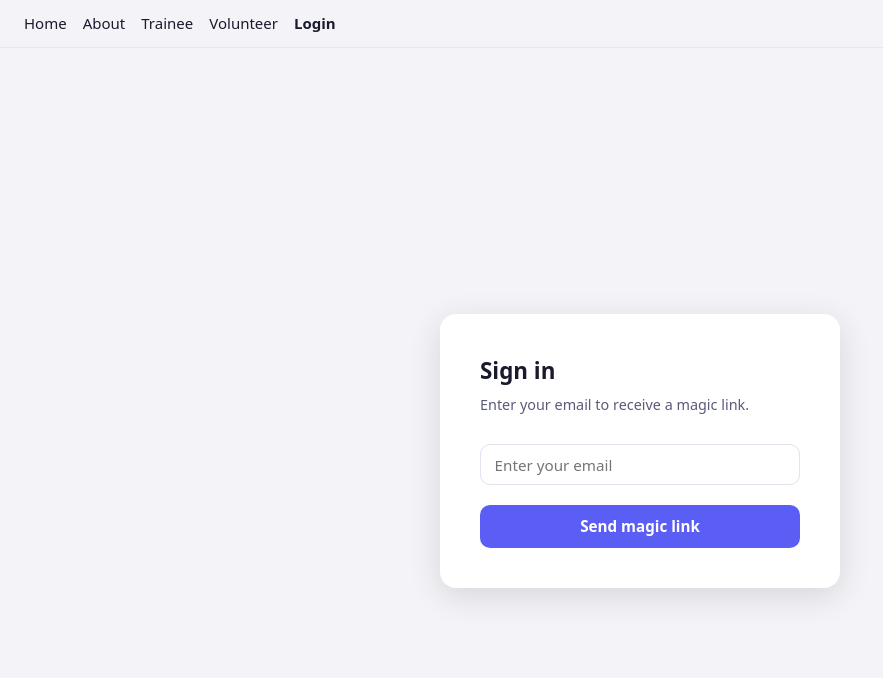
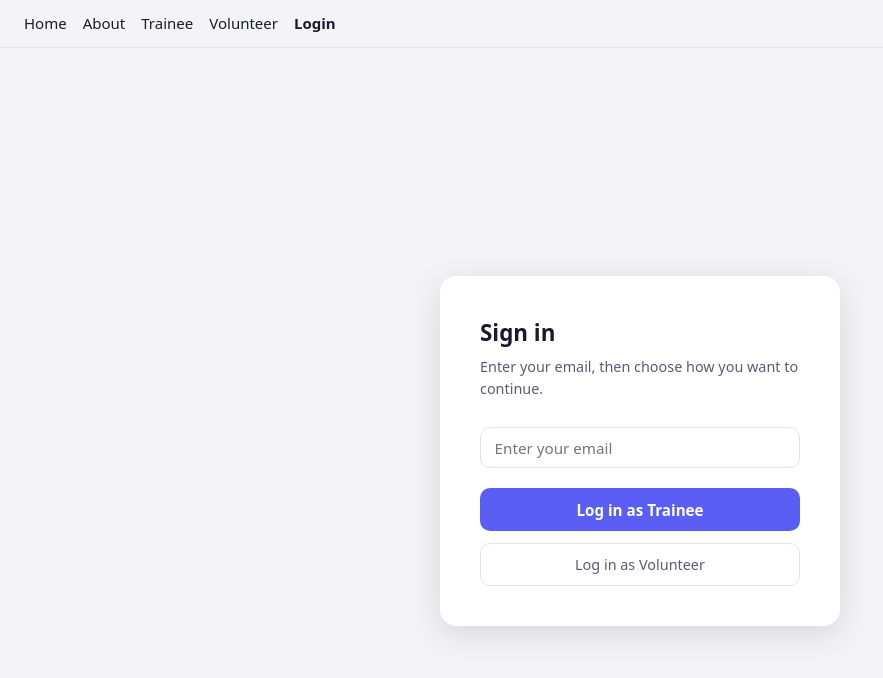
Before and after one commit to theangelskies/Pair-Scheduling, a React (Vite) app in the folder frontend/: page /login in a window 1280 px wide. Shown: the top 678 px of the page, without its empty margins (0-883 px from the left). Built offline with nearby package versions, Linux system fonts and the light colour scheme; no server answers.

Commit message:
Enhance login flow by allowing role selection and updating magic link functionality

```diff
--- a/frontend/src/routes/auth.callback.tsx
+++ b/frontend/src/routes/auth.callback.tsx
@@ -1,7 +1,13 @@
 import { createFileRoute, Link, useNavigate } from '@tanstack/react-router'
 import { useEffect, useState } from 'react'
 import { supabase } from '../services/supabaseClient'
-import { goToRoleHome, isOnboardingResponse, loadCurrentUser } from '../services/profile'
+import api from '../services/api'
+import {
+  goToRoleHome,
+  isOnboardingResponse,
+  loadCurrentUser,
+  saveCurrentUser,
+} from '../services/profile'
 import styles from './login.module.css'
 
 export const Route = createFileRoute('/auth/callback')({
@@ -14,6 +20,11 @@ function readHashError(): string | null {
   const description = params.get('error_description')
   if (description) return description.replace(/\+/g, ' ')
   return params.get('error')
+}
+
+function readRequestedRole(metadata: Record<string, unknown> | undefined) {
+  const role = metadata?.role
+  return role === 'trainee' || role === 'volunteer' ? role : null
 }
 
 function AuthCallback() {
@@ -34,6 +45,24 @@ function AuthCallback() {
         const user = await loadCurrentUser(data.session.user.email)
 
         if (isOnboardingResponse(user)) {
+          // The role picked on the login page ("Log in as Trainee/Volunteer")
+          // rides along as auth metadata — use it to provision a first-time
+          // profile automatically, without a separate manual onboarding step.
+          const requestedRole = readRequestedRole(data.session.user.user_metadata)
+
+          if (requestedRole) {
+            try {
+              const created = await api.createProfile({ role: requestedRole })
+              if (created.user) {
+                saveCurrentUser(created.user)
+                goToRoleHome(navigate, created.user.role)
+                return
+              }
+            } catch {
+              // fall through to manual onboarding if auto-provisioning fails
+            }
+          }
+
           void navigate({ to: '/onboarding' })
           return
         }
--- a/frontend/src/routes/login.tsx
+++ b/frontend/src/routes/login.tsx
@@ -7,19 +7,31 @@ export const Route = createFileRoute('/login')({
   component: Login,
 })
 
+type Role = 'trainee' | 'volunteer'
+
 export function Login() {
   const [email, setEmail] = useState('')
   const [message, setMessage] = useState('')
+  const [sending, setSending] = useState<Role | null>(null)
 
-  async function sendMagicLink() {
+  async function sendMagicLink(role: Role) {
+    if (!email.trim()) {
+      setMessage('Please enter your email address.')
+      return
+    }
+
     setMessage('')
+    setSending(role)
 
     const { error } = await supabase.auth.signInWithOtp({
       email,
       options: {
         emailRedirectTo: `${window.location.origin}/auth/callback`,
+        data: { role },
       },
     })
+
+    setSending(null)
 
     if (error) {
       setMessage(error.message)
@@ -33,7 +45,7 @@ export function Login() {
     <div className={styles.wrap}>
       <div className={styles.card}>
         <h2>Sign in</h2>
-        <p>Enter your email to receive a magic link.</p>
+        <p>Enter your email, then choose how you want to continue.</p>
 
         <input
           className={styles.fieldInput}
@@ -43,11 +55,25 @@ export function Login() {
           onChange={(event) => setEmail(event.target.value)}
         />
 
-        <button className={styles.btnPrimary} type="button" onClick={sendMagicLink}>
-          Send magic link
+        <button
+          className={styles.btnPrimary}
+          type="button"
+          onClick={() => sendMagicLink('trainee')}
+          disabled={sending !== null}
+        >
+          {sending === 'trainee' ? 'Sending...' : 'Log in as Trainee'}
         </button>
 
-        {message && <p>{message}</p>}
+        <button
+          className={styles.btnSecondary}
+          type="button"
+          onClick={() => sendMagicLink('volunteer')}
+          disabled={sending !== null}
+        >
+          {sending === 'volunteer' ? 'Sending...' : 'Log in as Volunteer'}
+        </button>
+
+        {message && <p className={styles.error}>{message}</p>}
       </div>
     </div>
   )
```
